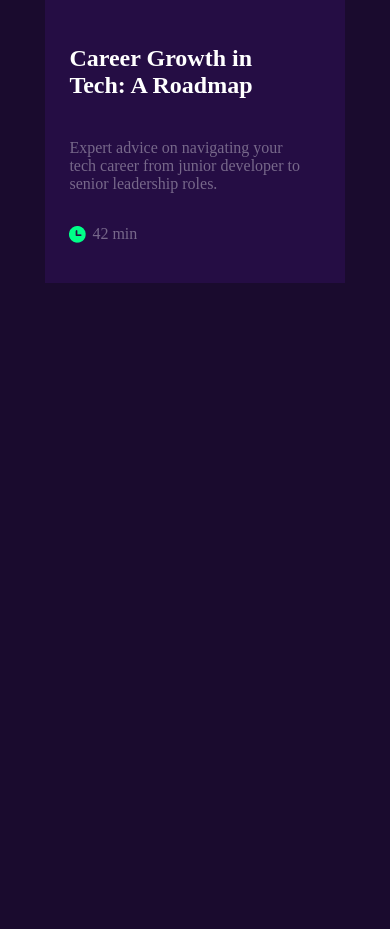
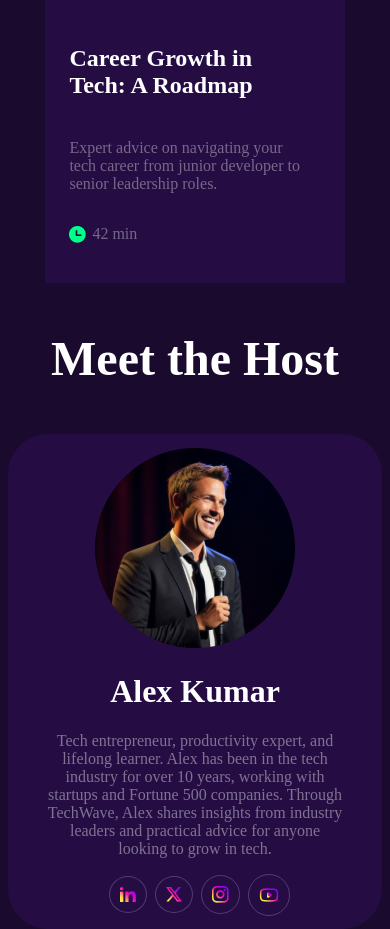
Before and after one commit to sabbirhossain722/B-13_A-02, a plain HTML site: page index.html in a window 390 px wide. Shown: the part 4317-5246 px from the top of the page. Before the commit the page ends 4608 px from the top, so only its background shows below. Drawn offline with Linux system fonts and the light colour scheme.

Commit message:
done host section with responsive

```diff
--- a/index.html
+++ b/index.html
@@ -164,8 +164,33 @@
                     </div>
                     <div class="content">
                         <h3>Career Growth in Tech: A Roadmap</h3>
-                        <p>Expert advice on navigating your tech career from junior developer to senior leadership roles.</p>
+                        <p>Expert advice on navigating your tech career from junior developer to senior leadership
+                            roles.</p>
                         <p><span><img src="./assets/clock.png" alt=""></span>42 min</p>
+                    </div>
+                </div>
+            </div>
+        </div>
+    </div>
+
+    <div id="host">
+        <div class="container">
+            <h3>Meet the Host</h3>
+            <div class="row">
+                <div class="img">
+                    <img src="./assets/host.png" alt="">
+                </div>
+                <div class="content">
+                    <h1>Alex Kumar</h1>
+                    <p>Tech entrepreneur, productivity expert, and lifelong learner. Alex has been in the tech industry
+                        for over 10 years, working with startups and Fortune 500 companies. Through TechWave, Alex
+                        shares insights from industry leaders and practical advice for anyone looking to grow in tech.
+                    </p>
+                    <div class="icons">
+                        <a href="#"><img src="./assets/linkedin.png" alt=""></a>
+                        <a href="#"><img src="./assets/x.png" alt=""></a>
+                        <a href="#"><img src="./assets/instagram.png" alt=""></a>
+                        <a href="#"><img src="./assets/youtube.png" alt=""></a>
                     </div>
                 </div>
             </div>
--- a/responsive.css
+++ b/responsive.css
@@ -85,4 +85,20 @@
         font-weight: 600;
         font-size: 46px;
     }
+
+    #host .row {
+        text-align: center;
+        flex-direction: column;
+        width: 100%;
+        height: 80%;
+        padding: 0px;
+        margin: 0px;
+        margin-top: 20px;
+    }
+    #host .row .content {
+        margin-left: 0px;
+    }
+    #host .row .content .icons {
+    justify-content: center;
 }
+}
--- a/style.css
+++ b/style.css
@@ -289,10 +289,19 @@ body {
     /* gap: 50px; */
     width: 380px;
     background: #250d44;
+    cursor: pointer;
 }
-#vdo_card .row .content{
+
+#vdo_card .row .card:hover {
+    transform: scale(1.08);
+    transition: 0.2s;
+    border: 1px solid #00ff88;
+}
+
+#vdo_card .row .content {
     padding: 24px;
 }
+
 #vdo_card .row .content h3 {
     font-weight: 700;
     font-size: 24px;
@@ -313,3 +322,54 @@ body {
     justify-content: center;
     margin-right: 6px;
 }
+#host{
+    display: flex;
+    justify-content: center;
+}
+#host h3 {
+    font-weight: 700;
+    font-size: 48px;
+    text-align: center;
+    color: #ffffff;
+}
+
+#host .row {
+    display: flex;
+    align-items: center;
+    justify-content: center;
+    width: 1200px;
+    padding: 40px;
+    border-radius: 40px;
+    background: #250d44;
+}
+#host .row .content{
+    margin-left: 40px;
+}
+#host .row .content h1 {
+    font-weight: 700;
+    font-size: 32px;
+    color: #ffffff;
+}
+
+#host .row .content p {
+    font-weight: 400;
+    font-size: 16px;
+    color: #ffffff6b;
+}
+
+#host .row .content .icons {
+    display: flex;
+    align-items: center;
+}
+
+#host .row .content .icons a {
+    text-decoration: none;
+    display: inline-flex;
+    align-items: center;
+    justify-content: center;
+    margin-left: 8px;
+    padding: 10px;
+    border: 1px solid #533C72;
+    border-radius: 100%;
+
+}
```
